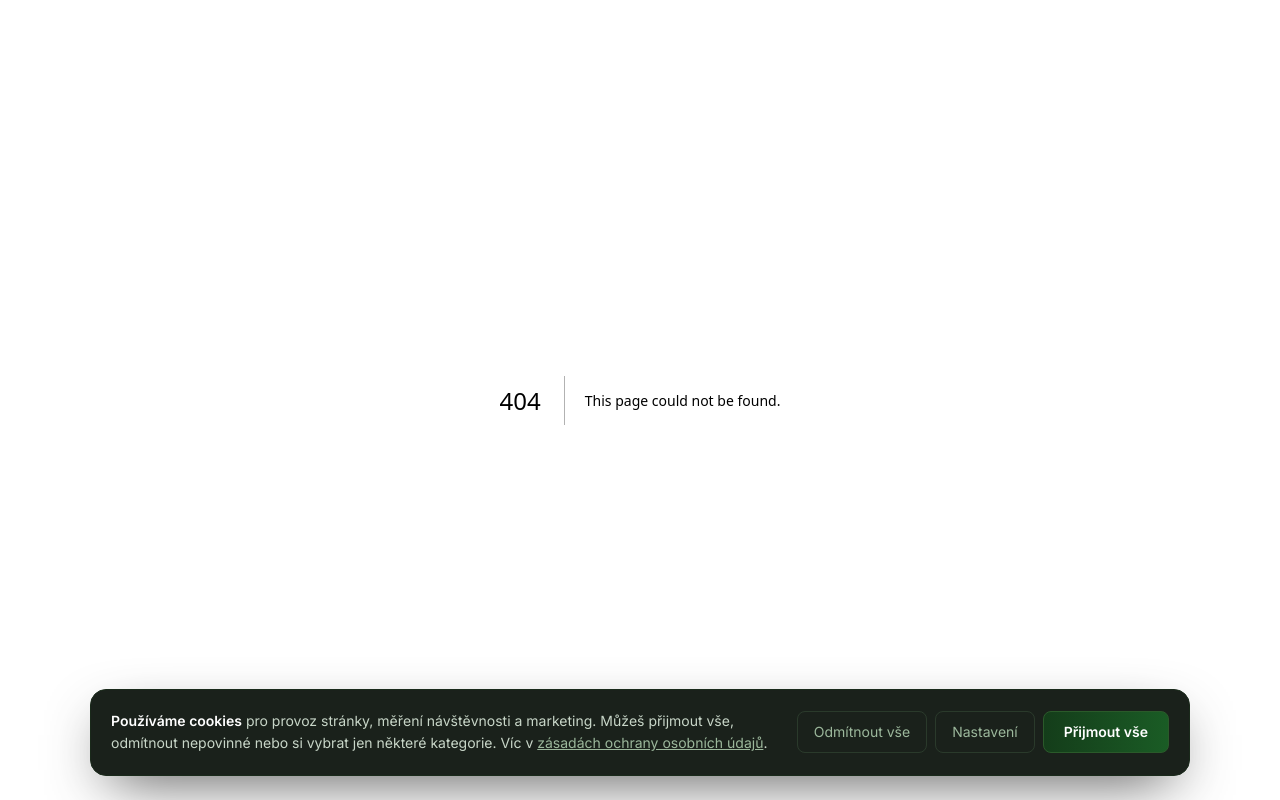
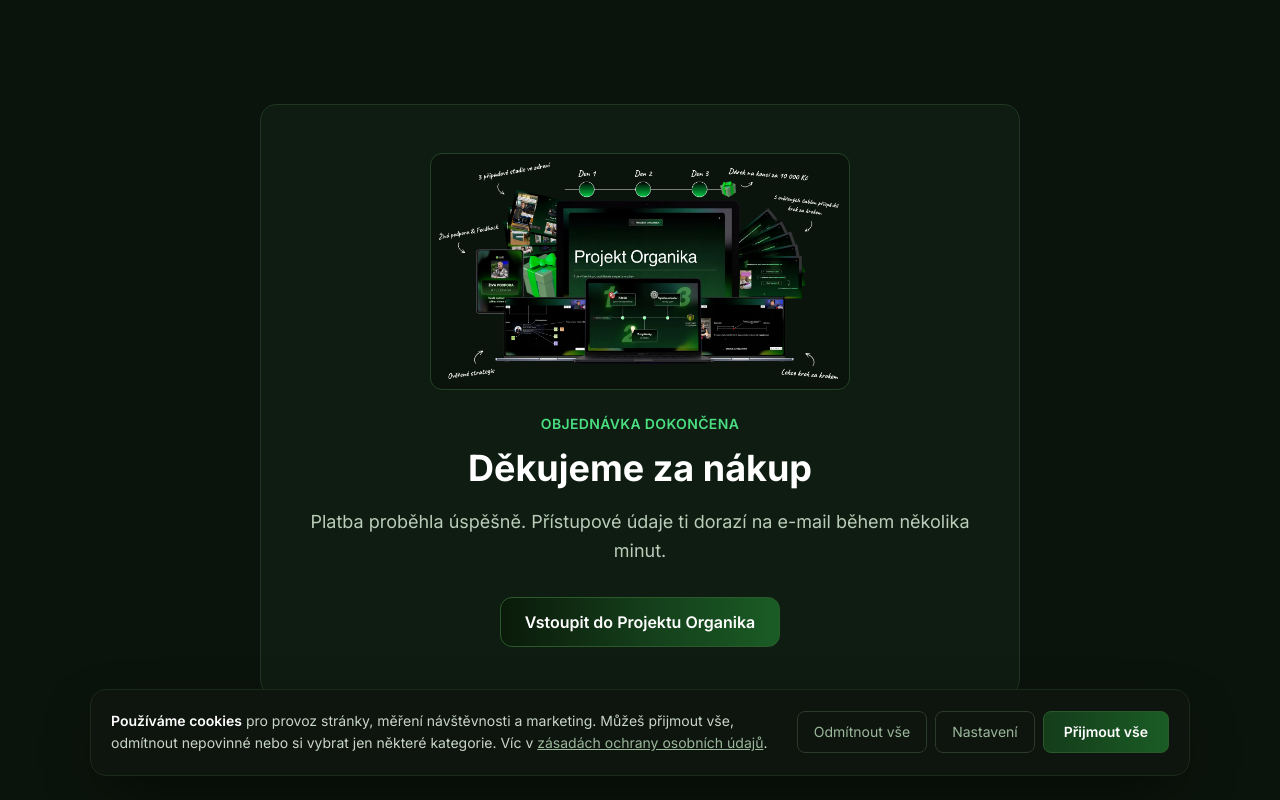
Before and after one commit to adambardzak/projektorganika, a Next.js app: page /dekujeme in a window 1280 px wide. Before the commit this address had no page. Built offline with nearby package versions, Linux system fonts and the light colour scheme.

Commit message:
thank you page

```diff
--- /dev/null
+++ b/app/dekujeme/page.tsx
@@ -0,0 +1,49 @@
+"use client";
+
+import { useEffect } from "react";
+import Link from "next/link";
+
+export default function ThankYouPage() {
+  useEffect(() => {
+    if (typeof window.fbq === "function") {
+      window.fbq("track", "Purchase", {
+        currency: "CZK",
+        value: 990,
+      });
+    }
+
+    if (typeof window.gtag === "function") {
+      window.gtag("event", "purchase", {
+        currency: "CZK",
+        value: 990,
+      });
+    }
+  }, []);
+
+  return (
+    <main className="min-h-screen bg-[#0b140c] text-white px-6 py-20 flex items-center justify-center">
+      <section className="w-full max-w-[760px] rounded-2xl border border-[#1f3621] bg-[#0f1c11] p-8 md:p-12 text-center">
+        <img
+          src="/img/grafika/mockup.webp"
+          alt="Projekt Organika mockup"
+          className="mx-auto mb-6 w-full max-w-[420px] rounded-xl border border-[#244226] bg-[#0b140c]"
+        />
+
+        <p className="text-[#4ade80] font-semibold tracking-wide text-sm">OBJEDNÁVKA DOKONČENA</p>
+        <h1 className="mt-3 text-3xl md:text-4xl font-bold leading-tight">Děkujeme za nákup</h1>
+        <p className="mt-4 text-[#b9cdb9] text-base md:text-lg leading-relaxed">
+          Platba proběhla úspěšně. Přístupové údaje ti dorazí na e-mail během několika minut.
+        </p>
+
+        <Link
+          href="https://growmat.circle.so/c/projekt-organika/"
+          target="_blank"
+          rel="noopener noreferrer"
+          className="mt-8 inline-flex items-center justify-center rounded-xl bg-gradient-to-r from-[#0a1a0a] via-[#143d1a] to-[#1a5c25] border border-[#2a5a2a] px-6 py-3 font-semibold text-white hover:from-[#0f220f] hover:via-[#1a4d20] hover:to-[#22702e] transition-all"
+        >
+          Vstoupit do Projektu Organika
+        </Link>
+      </section>
+    </main>
+  );
+}
```
